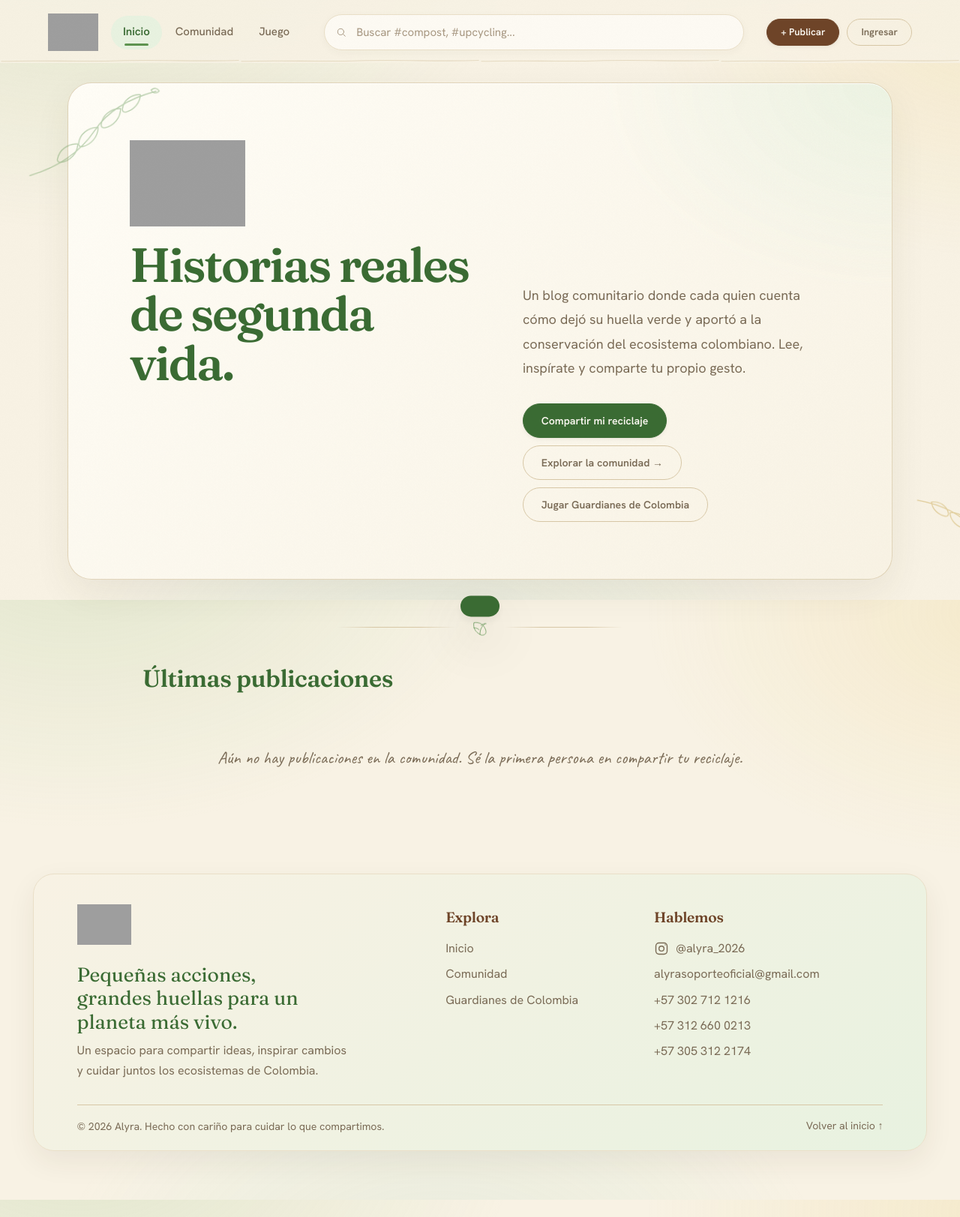
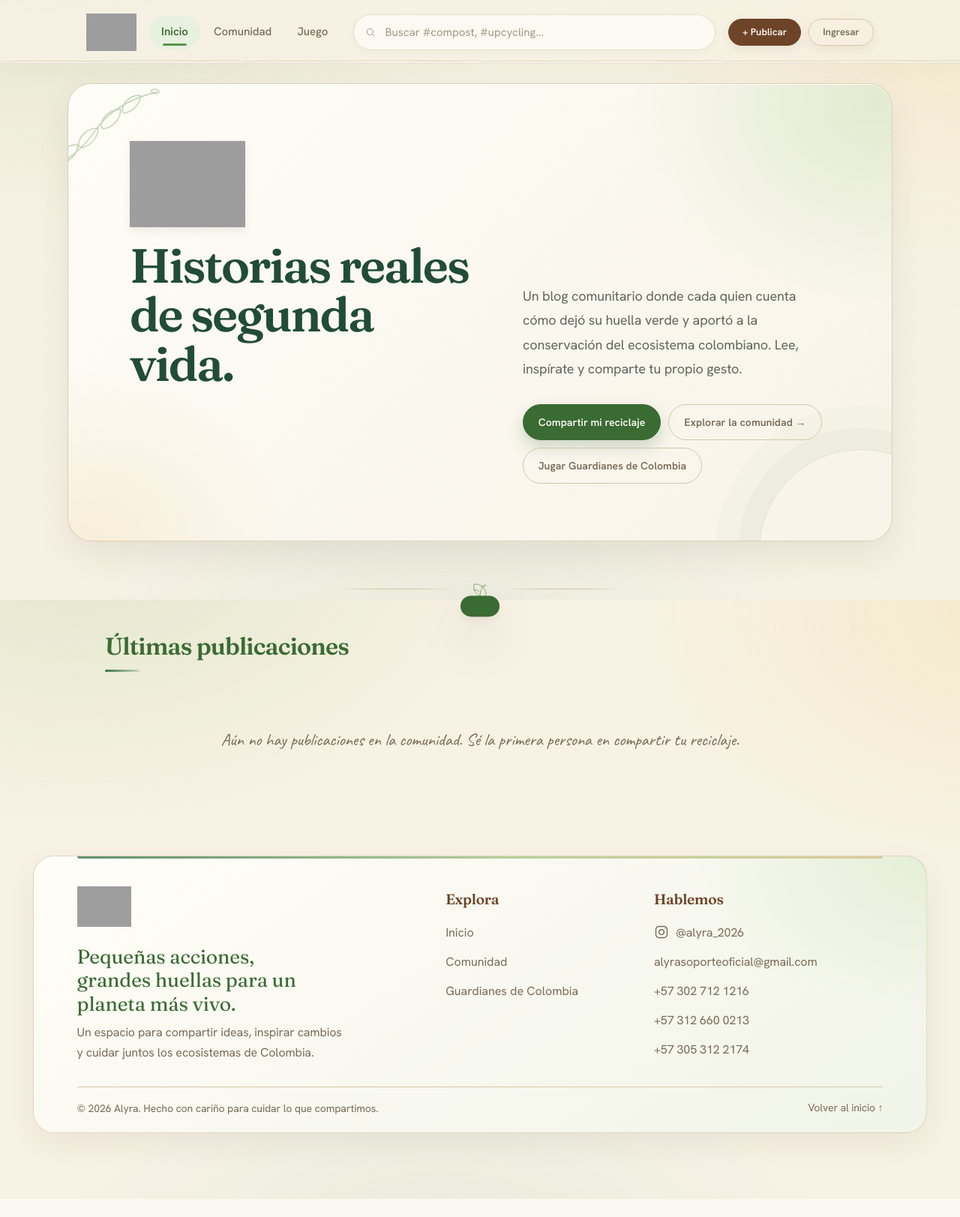
Before and after one commit to zz0mb0id/alyra-integrado, a PHP site: page /alyra_1.html in a window 1280 px wide. Shown: the whole page at 75% size. After the commit the page ends 1599 px from the top, so only its background shows below. Run offline with PHP 8.4, Linux system fonts and the light colour scheme; data that the repository does not hold is empty; grey boxes are pictures that could not be loaded.

Commit message:
Mejora visual integral de Alyra

```diff
--- a/alyra.css
+++ b/alyra.css
@@ -2975,3 +2975,100 @@ html, body {
 @media (prefers-reduced-motion: reduce) {
     .btn, .post-card, .blog-hero, .nav-link { transition: none !important; }
 }
+
+
+
+/* =============================================================================
+   Dirección visual 2.0 · Alyra
+   Más jerarquía editorial, superficies cuidadas y mejor ritmo entre secciones.
+   ============================================================================= */
+:root {
+  --alyra-shadow-card: 0 18px 44px rgba(48, 61, 39, .085);
+  --alyra-shadow-hover: 0 24px 54px rgba(48, 61, 39, .14);
+  --alyra-green-deep: #214c35;
+  --alyra-green: #39754a;
+  --alyra-line: rgba(92, 112, 73, .17);
+}
+html { scroll-behavior: smooth; }
+body { letter-spacing: -.008em; }
+#main-content { max-width: 1280px; padding-inline: clamp(18px, 4vw, 56px); }
+.topbar { border-bottom: 1px solid rgba(92, 112, 73, .1); box-shadow: 0 8px 28px rgba(55, 62, 42, .035); }
+.topbar-inner { max-width: 1280px; margin-inline: auto; padding-inline: clamp(18px, 4vw, 56px); }
+.brand, .brand-logo { transition: transform .25s ease; }
+.brand:hover { transform: translateY(-1px); }
+.nav-link { transition: color .2s ease, background .2s ease, transform .2s ease; }
+.nav-link:hover { background: rgba(143, 189, 123, .13); transform: translateY(-1px); }
+.topbar-actions .btn { box-shadow: 0 5px 14px rgba(75, 56, 36, .08); }
+.blog-hero {
+  isolation: isolate; overflow: hidden; min-height: 430px;
+  border-color: rgba(215, 199, 166, .8);
+  box-shadow: var(--alyra-shadow-card), inset 0 1px rgba(255,255,255,.92);
+  background:
+    radial-gradient(28rem 23rem at 98% 4%, rgba(206, 226, 185, .54), transparent 73%),
+    radial-gradient(22rem 20rem at 3% 100%, rgba(243, 226, 192, .46), transparent 72%),
+    linear-gradient(135deg, #fffdf7 0%, #f8f4e9 100%);
+  transition: box-shadow .35s ease, transform .35s ease;
+}
+.blog-hero:hover { box-shadow: var(--alyra-shadow-hover), inset 0 1px rgba(255,255,255,.92); }
+.blog-hero::after {
+  content: ""; position: absolute; z-index: -1; width: 270px; height: 270px;
+  right: -95px; bottom: -150px; border: 1px solid rgba(77, 125, 72, .15);
+  border-radius: 50%; box-shadow: 0 0 0 28px rgba(77, 125, 72, .035), 0 0 0 58px rgba(77, 125, 72, .025);
+}
+.blog-hero-logo { filter: drop-shadow(0 5px 5px rgba(54, 48, 34, .08)); }
+.blog-hero h1 { max-width: 600px; color: var(--alyra-green-deep); }
+.blog-hero-sub { color: #5e6759; }
+.blog-hero-actions .btn { min-height: 48px; padding-inline: 20px; }
+.blog-hero-actions .btn-solid { box-shadow: 0 9px 20px rgba(50, 101, 57, .22); }
+.blog-hero-actions .btn-solid:hover { box-shadow: 0 13px 26px rgba(50, 101, 57, .28); }
+.separador-botanico { margin-top: 4px; margin-bottom: 48px; }
+.blog-latest { max-width: 1000px; }
+.blog-latest h2 { margin-bottom: 24px; letter-spacing: -.025em; }
+.blog-latest h2::after {
+  content: ""; display: block; width: 46px; height: 3px; margin-top: 12px;
+  border-radius: 99px; background: linear-gradient(90deg, var(--alyra-green), rgba(57,117,74,.18));
+}
+#blog-latest-list { display: grid; gap: 18px; }
+.blog-latest .post-card, #feed-view .post-card, #grid-view .post-card {
+  border: 1px solid var(--alyra-line); border-left: 3px solid var(--hoja-500);
+  border-radius: 22px; background: rgba(255, 253, 247, .94);
+  box-shadow: 0 10px 30px rgba(48, 61, 39, .055);
+  transition: transform .25s ease, box-shadow .25s ease, border-color .25s ease;
+}
+.blog-latest .post-card:hover, #feed-view .post-card:hover, #grid-view .post-card:hover {
+  transform: translateY(-4px); border-color: rgba(92, 142, 75, .32);
+  box-shadow: 0 20px 44px rgba(48, 61, 39, .12);
+}
+.post-head { gap: 12px; }
+.post-head .avatar { box-shadow: 0 0 0 3px rgba(143, 189, 123, .2); }
+.post-actions { border-top: 1px solid rgba(92, 112, 73, .12); }
+.site-footer {
+  position: relative; overflow: hidden; border: 1px solid rgba(215, 199, 166, .65);
+  background: radial-gradient(28rem 18rem at 100% 0%, rgba(211, 230, 194, .48), transparent 70%), linear-gradient(145deg, #fffdf7, #f1f4e8);
+}
+.site-footer::before {
+  content: ""; position: absolute; top: 0; left: clamp(22px, 5vw, 58px); right: clamp(22px, 5vw, 58px);
+  height: 3px; border-radius: 0 0 4px 4px;
+  background: linear-gradient(90deg, var(--alyra-green), #a6c786 55%, #d8c28c); opacity: .8;
+}
+.footer-contact a, .footer-links button { min-height: 28px; display: inline-flex; align-items: center; }
+.footer-contact a:hover, .footer-links button:hover { color: var(--alyra-green-deep); }
+.empty-state, .empty-posts, .empty-feed {
+  border: 1px dashed rgba(92, 142, 75, .32); border-radius: 22px;
+  background: rgba(255, 253, 247, .58); color: var(--tinta-soft);
+}
+.side-card, .profile-card { border: 1px solid var(--alyra-line); box-shadow: 0 10px 28px rgba(48, 61, 39, .055); }
+@media (max-width: 720px) {
+  #main-content { padding-inline: 16px; }
+  .blog-hero { min-height: 0; box-shadow: 0 12px 32px rgba(48, 61, 39, .075); }
+  .blog-hero-actions { width: 100%; }
+  .blog-hero-actions .btn { border-radius: 15px; }
+  .blog-latest { width: 100%; }
+  .blog-latest h2 { margin-bottom: 20px; }
+  .blog-latest .post-card, #feed-view .post-card, #grid-view .post-card { border-radius: 18px; }
+  .site-footer { margin-inline: 4px; }
+}
+@media (prefers-reduced-motion: reduce) {
+  html { scroll-behavior: auto; }
+  .blog-hero, .blog-latest .post-card, #feed-view .post-card, #grid-view .post-card, .nav-link, .brand { transition: none !important; }
+}
```
